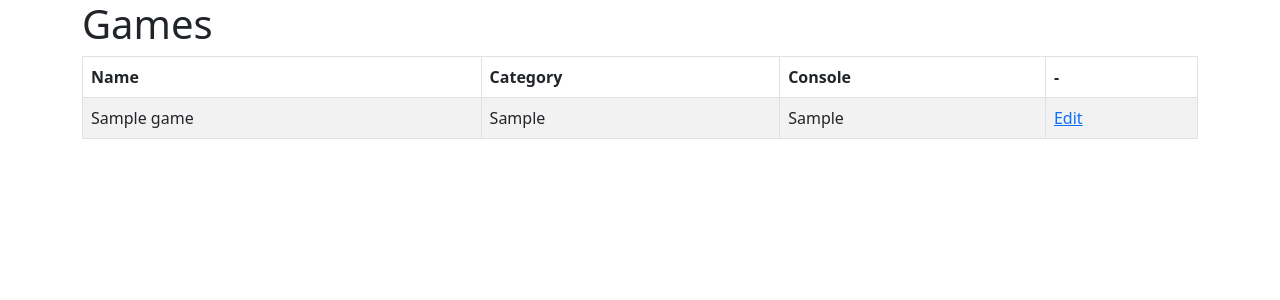
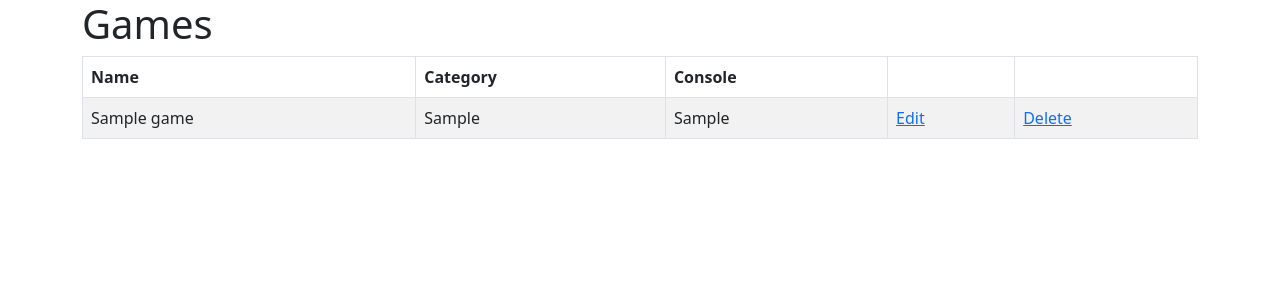
Before and after one commit to rafaelmauricioaraujo/flask, a Flask app: page / in a window 1280 px wide. Shown: the top 300 px of the page. Run offline with Flask 2, Linux system fonts and the light colour scheme; tables that the repository leaves empty or names only in its code hold one stand-in row (values such as "Sample post"); some libraries are stand-ins or nearby versions.

Commit message:
delete endpoint

```diff
--- a/playlib.py
+++ b/playlib.py
@@ -65,6 +65,13 @@ def update():
     return redirect(url_for('index'))
 
 
+@app.route('/delete/<int:id>')
+def delete(id):
+    game_dao.delete(id)
+    flash('Game deleted')
+    return redirect(url_for('index'))
+
+
 @app.route('/login')
 def login():
     next = request.args.get('next')
--- a/templates/list.html
+++ b/templates/list.html
@@ -6,7 +6,8 @@
             <th>Name</th>
             <th>Category</th>
             <th>Console</th>
-            <th>-</th>
+            <th></th>
+            <th></th>
         </tr>
     </thead>
     <tbody>
@@ -16,6 +17,7 @@
             <td>{{ game.category }}</td>
             <td>{{ game.console }}</td>
             <td><a href="{{ url_for('edit', id=game.id)}}">Edit</a></td>
+            <td><a href="{{ url_for('delete', id=game.id)}}">Delete</a></td>
         </tr>
     {% endfor %}
     </tbody>
```
